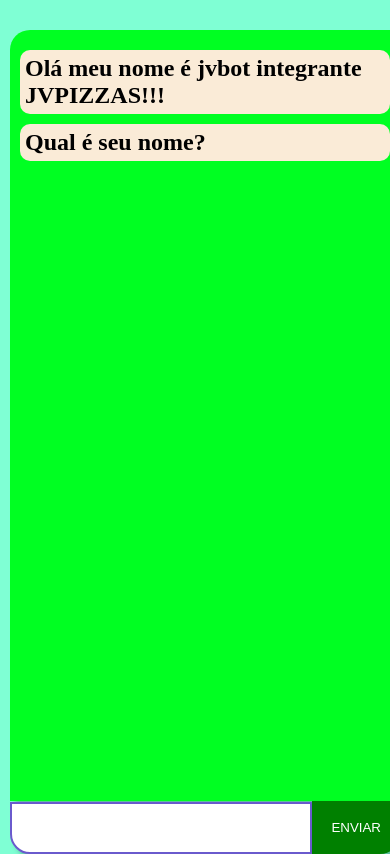
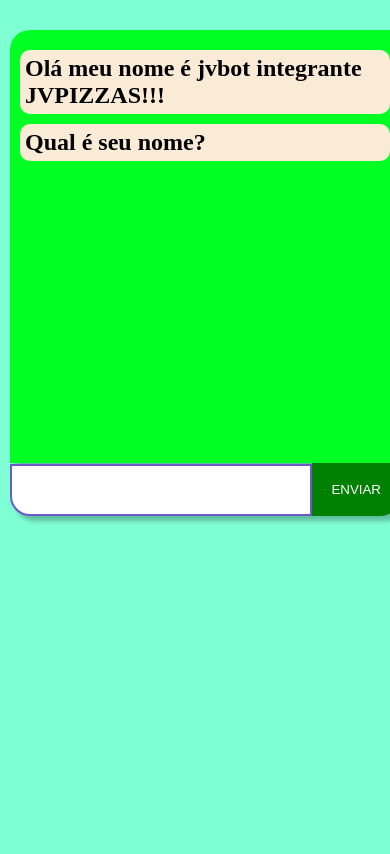
Before and after one commit to jvcorado/ChatBoxPizzaria, a plain HTML site: page index.html in a window 390 px wide. Drawn offline with Linux system fonts and the light colour scheme.

Commit message:
Update style.css

```diff
--- a/style.css
+++ b/style.css
@@ -63,13 +63,13 @@ p{
 @media (max-width:500px) {
     .container{
         width: 100vw;
-        height: 100vh;
+        height: 60vh;
         margin: 10px;
         justify-content: none;
     }
     .chat{
         width:100vw;
-        height: 100vh;
+        height: 60vh;
         background-color: rgb(0, 255, 34);
     }
 }
```
